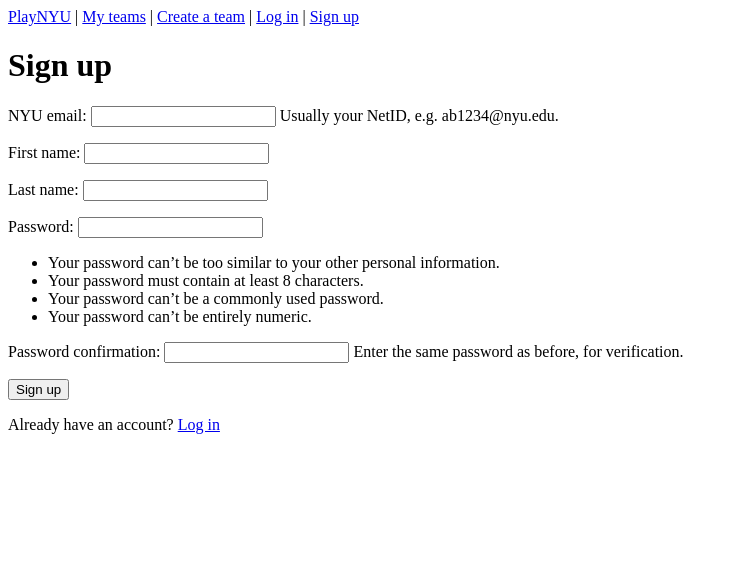
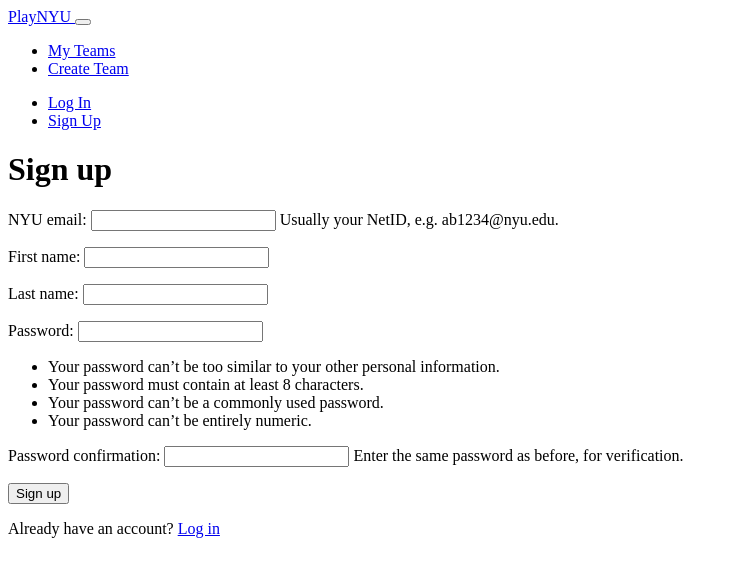
Before and after one commit to gcivil-nyu-org/team4-mon-fall26, a Django app: page /accounts/signup/ in a window 1280 px wide. Shown: the top 577 px of the page, without its empty margins (0-738 px from the left). Run offline with Django 5.2, Linux system fonts and the light colour scheme.

Commit message:
Card 7: Add shared Bootstrap layout and navbar

```diff
--- a/teams/templates/teams/_layout.html
+++ b/teams/templates/teams/_layout.html
@@ -1,28 +1,3 @@
-<!DOCTYPE html>
-<html lang="en">
-<head>
-  <meta charset="utf-8">
-  <meta name="viewport" content="width=device-width, initial-scale=1">
-  <title>{% block title %}PlayNYU{% endblock %}</title>
-</head>
-<body>
-  {# Temporary layout. Switch to the shared base.html when T4 lands. #}
-  <nav>
-    <a href="{% url 'core:home' %}">PlayNYU</a> |
-    <a href="{% url 'teams:list' %}">My teams</a> |
-    <a href="{% url 'teams:create' %}">Create a team</a> |
-    {% if user.is_authenticated %}
-      <a href="{% url 'profiles:detail' user.pk %}">My profile</a> |
-      {{ user.email|default:user.username }}
-      <form method="post" action="{% url 'logout' %}" style="display:inline">{% csrf_token %}<button type="submit">Log out</button></form>
-    {% else %}
-      <a href="{% url 'login' %}">Log in</a> |
-      <a href="{% url 'accounts:signup' %}">Sign up</a>
-    {% endif %}
-  </nav>
-  {% if messages %}
-    <ul>{% for message in messages %}<li>{{ message }}</li>{% endfor %}</ul>
-  {% endif %}
-  {% block content %}{% endblock %}
-</body>
-</html>
+{% extends "base.html" %}
+
+{# Compatibility layout for existing templates that extend teams/_layout.html. #}
--- /dev/null
+++ b/templates/base.html
@@ -0,0 +1,174 @@
+<!DOCTYPE html>
+<html lang="en">
+
+<head>
+    <meta charset="UTF-8">
+    <meta name="viewport" content="width=device-width, initial-scale=1.0">
+
+    <title>{% block title %}PlayNYU{% endblock %}</title>
+
+    <!-- Bootstrap 5 CSS -->
+    <link
+        href="https://cdn.jsdelivr.net/npm/bootstrap@5.3.3/dist/css/bootstrap.min.css"
+    >
+</head>
+
+<body>
+
+    <!-- ================= NAVIGATION BAR ================= -->
+
+    <nav class="navbar navbar-expand-lg navbar-dark bg-dark">
+        <div class="container">
+
+            <!-- PlayNYU Brand -->
+            <a class="navbar-brand" href="{% url 'core:home' %}">
+                PlayNYU
+            </a>
+
+            <!-- Mobile Navigation Toggle -->
+            <button
+                class="navbar-toggler"
+                type="button"
+                data-bs-toggle="collapse"
+                data-bs-target="#playnyuNavbar"
+                aria-controls="playnyuNavbar"
+                aria-expanded="false"
+                aria-label="Toggle navigation"
+            >
+                <span class="navbar-toggler-icon"></span>
+            </button>
+
+            <!-- Navigation Links -->
+            <div class="collapse navbar-collapse" id="playnyuNavbar">
+
+                <!-- Left Navigation -->
+                <ul class="navbar-nav me-auto mb-2 mb-lg-0">
+
+                    <!-- My Teams -->
+                    <li class="nav-item">
+                        <a class="nav-link" href="{% url 'teams:list' %}">
+                            My Teams
+                        </a>
+                    </li>
+
+                    <!-- Create Team -->
+                    <li class="nav-item">
+                        <a class="nav-link" href="{% url 'teams:create' %}">
+                            Create Team
+                        </a>
+                    </li>
+
+                    {% if user.is_authenticated %}
+
+                        <!-- My Profile -->
+                        <li class="nav-item">
+                            <a
+                                class="nav-link"
+                                href="{% url 'profiles:detail' user.pk %}"
+                            >
+                                My Profile
+                            </a>
+                        </li>
+
+                    {% endif %}
+
+                </ul>
+
+                <!-- Right Navigation -->
+                <ul class="navbar-nav ms-auto align-items-lg-center">
+
+                    {% if user.is_authenticated %}
+
+                        <!-- Current User -->
+                        <li class="nav-item">
+                            <span class="navbar-text me-lg-3">
+                                {{ user.email|default:user.username }}
+                            </span>
+                        </li>
+
+                        <!-- Logout -->
+                        <li class="nav-item">
+                            <form
+                                method="post"
+                                action="{% url 'logout' %}"
+                                class="d-inline"
+                            >
+                                {% csrf_token %}
+
+                                <button
+                                    type="submit"
+                                    class="btn btn-outline-light"
+                                >
+                                    Log Out
+                                </button>
+                            </form>
+                        </li>
+
+                    {% else %}
+
+                        <!-- Login -->
+                        <li class="nav-item">
+                            <a class="nav-link" href="{% url 'login' %}">
+                                Log In
+                            </a>
+                        </li>
+
+                        <!-- Signup -->
+                        <li class="nav-item">
+                            <a
+                                class="btn btn-primary ms-lg-2"
+                                href="{% url 'accounts:signup' %}"
+                            >
+                                Sign Up
+                            </a>
+                        </li>
+
+                    {% endif %}
+
+                </ul>
+
+            </div>
+        </div>
+    </nav>
+
+    <!-- ================= MAIN CONTENT ================= -->
+
+    <main class="container py-4">
+
+        <!-- Django Messages -->
+        {% if messages %}
+
+            {% for message in messages %}
+
+                <div
+                    class="alert {% if message.tags == 'error' %}alert-danger{% elif message.tags == 'success' %}alert-success{% elif message.tags == 'warning' %}alert-warning{% else %}alert-info{% endif %} alert-dismissible fade show"
+                    role="alert"
+                >
+                    {{ message }}
+
+                    <button
+                        type="button"
+                        class="btn-close"
+                        data-bs-dismiss="alert"
+                        aria-label="Close"
+                    ></button>
+                </div>
+
+            {% endfor %}
+
+        {% endif %}
+
+        <!-- Page-Specific Content -->
+        {% block content %}
+        {% endblock %}
+
+    </main>
+
+    <!-- ================= BOOTSTRAP JAVASCRIPT ================= -->
+
+    <script
+        src="https://cdn.jsdelivr.net/npm/bootstrap@5.3.3/dist/js/bootstrap.bundle.min.js">
+    </script>
+
+</body>
+</html>
```
